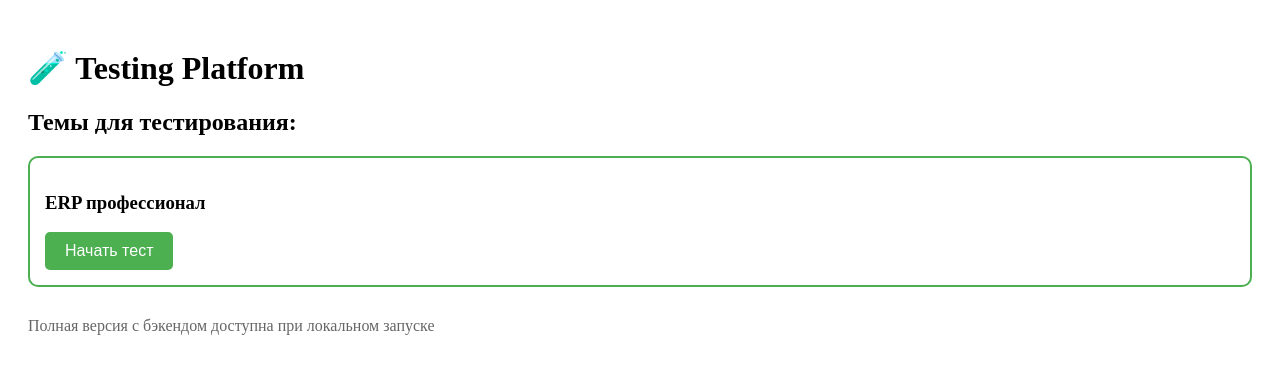
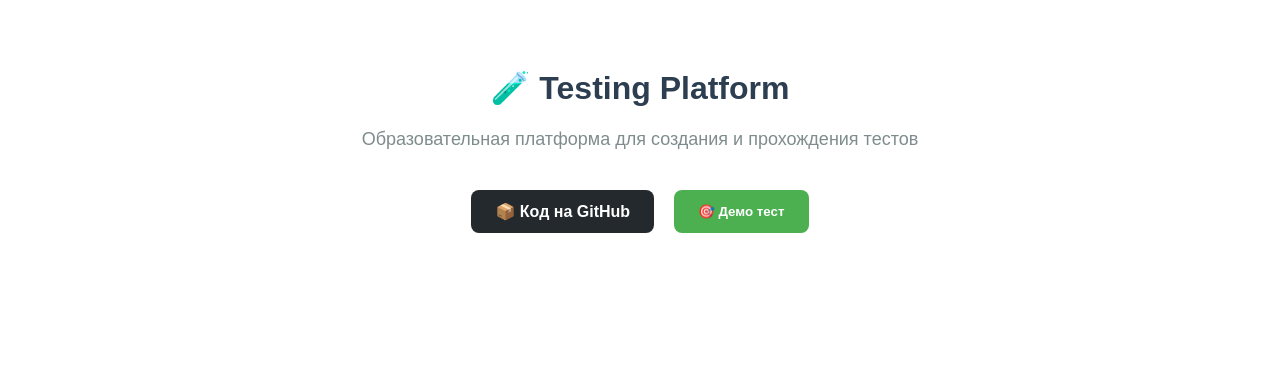
Before and after one commit to oxsapash-code/testing-platform, a React (Create React App) app in the folder frontend/: page / in a window 1280 px wide. Shown: the top 374 px of the page. Built offline with nearby package versions, Linux system fonts and the light colour scheme.

Commit message:
Update App.js

```diff
--- a/frontend/src/App.js
+++ b/frontend/src/App.js
@@ -1,58 +1,52 @@
 import React from 'react';
 
-function App() {
-  const topics = [
-    {
-      id: 1,
-      title: "ERP профессионал",
-      sections: [{
-        title: "Основные средства",
-        questions: [{
-          text: "Способом приобретения основного средства может быть:",
-          answers: [
-            "Строительство (создание)",
-            "Вклад в уставный капитал",
-            "Безвозмездное поступление",
-            "Варианты 1 или 2",
-            "Варианты 1 или 3",
-            "Варианты 1 или 2 или 3"
-          ]
-        }]
-      }]
-    }
-  ];
+export default function App() {
+  return (
+    <div style={{
+      padding: '40px',
+      textAlign: 'center',
+      fontFamily: 'Arial, sans-serif'
+    }}>
+      <h1 style={{ color: '#2c3e50' }}>🧪 Testing Platform</h1>
+      <p style={{ fontSize: '18px', color: '#7f8c8d' }}>
+        Образовательная платформа для создания и прохождения тестов
+      </p>
 
-  return (
-    <div style={{ padding: '20px' }}>
-      <h1>🧪 Testing Platform</h1>
-      <h2>Темы для тестирования:</h2>
+      <div style={{
+        marginTop: '40px',
+        display: 'flex',
+        justifyContent: 'center',
+        gap: '20px'
+      }}>
+        <a
+          href="https://github.com/oxsapash-code/testing-platform_icecode"
+          style={{
+            padding: '12px 24px',
+            background: '#24292e',
+            color: 'white',
+            textDecoration: 'none',
+            borderRadius: '8px',
+            fontWeight: 'bold'
+          }}
+        >
+          📦 Код на GitHub
+        </a>
 
-      {topics.map((topic, idx) => (
-        <div key={idx} style={{
-          border: '2px solid #4CAF50',
-          borderRadius: '10px',
-          padding: '15px',
-          margin: '15px 0'
-        }}>
-          <h3>{topic.title}</h3>
-          <button style={{
-            padding: '10px 20px',
+        <button
+          onClick={() => alert('Демо-режим: полная версия работает локально')}
+          style={{
+            padding: '12px 24px',
             background: '#4CAF50',
             color: 'white',
             border: 'none',
-            borderRadius: '5px',
-            fontSize: '16px'
-          }}>
-            Начать тест
-          </button>
-        </div>
-      ))}
-
-      <p style={{ marginTop: '30px', color: '#666' }}>
-        Полная версия с бэкендом доступна при локальном запуске
-      </p>
+            borderRadius: '8px',
+            fontWeight: 'bold',
+            cursor: 'pointer'
+          }}
+        >
+          🎯 Демо тест
+        </button>
+      </div>
     </div>
   );
 }
-
-export default App;
```
